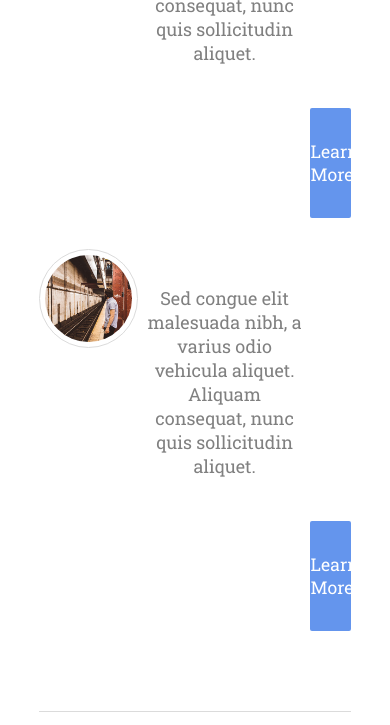
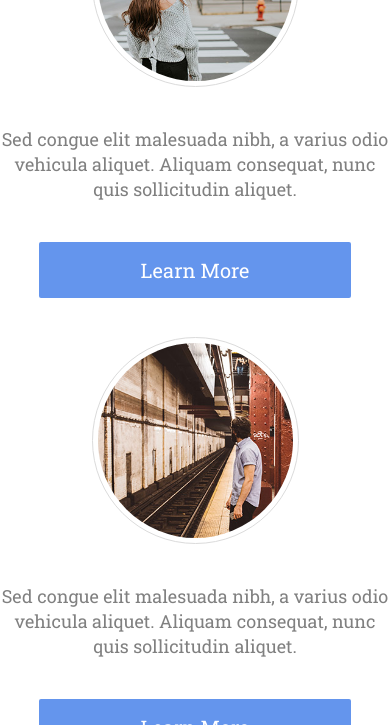
Before and after one commit to yusuf0786/Urban, a plain HTML site: page index.html in a window 390 px wide. Shown: the part 3870-4595 px from the top of the page. Drawn offline with Linux system fonts and the light colour scheme.

Commit message:
fifth commit

```diff
--- a/css/style.css
+++ b/css/style.css
@@ -173,7 +173,7 @@ body{
 
 /*-- profiles-box starts from here --*/
 .profiles-box{
-	width: 80%;
+	max-width: 1200px;
 	margin: 0 auto;
 	padding: 80px 0px;
 	text-align: center;
@@ -196,6 +196,7 @@ body{
 	margin-top: 50px;
 }
 .profiles-box .profile-box p{
+	width: 100%;
 	font-size: 12px;
 	margin: 40px 0px;
 	line-height: 25px;
@@ -204,7 +205,7 @@ body{
 
 /*-- footer starts from here --*/
 .footer{
-	width: 80%;
+	max-width: 1200px;
 	margin: 0 auto;
 	text-align: center;
 	color: grey;
@@ -233,10 +234,6 @@ body{
 	width: 80%;
 	padding: 15px 0px;
 	font-size: 20px;
-}
-.head button:hover{
-	background-color: cyan;
-	color: black;
 }
 /*-- Header finished at here --*/
 
@@ -295,29 +292,17 @@ body{
 }
 .profiles-box .profile-box{
 	width: 100%;
-	display: block;
 }
 .profiles-box .middle{
 	margin: 10% 0%;
 }
 .profile-box img{
-	width: 28%;
-	float: left;
+	width: 50%;
 	margin-top: 0px;
 }
 .profiles-box .profile-box p{
-	float: left;
-	width: 54%;
+	width: 100%;
 	font-size: 18px;
-	margin: 5% 2px;
-	line-height: 24px;
-}
-.profile-box .blue-button{
-	float: right;
-	width: 13%;
-	height: 13%;
-	margin-top: 28px;
-	font-size: 110%;
 }
 /*-- profiles-box finished at here --*/
 
--- a/index.html
+++ b/index.html
@@ -73,22 +73,22 @@
 	<!-- mid-section finished -->
 
 	<!-- profiles-box starts -->
-	 <div class="profiles-box ">
+	 <div class="profiles-box">
 
 	    <h1>Aliquam ipsum purus dolor</h1>
 		<p>Cras sagittis turpis sit amet est tempus, sit amet consectetur purus tincidunt.</p>
 
-	    <div class="profile-box clearfix">
+	    <div class="profile-box">
 		   <img src="img/pic03.jpg" alt=""><br>
 		   <p>Sed congue elit malesuada nibh, a varius odio vehicula aliquet. Aliquam consequat, nunc quis sollicitudin aliquet. </p>
 		   <button class="blue-button">Learn More</button>
 		</div>
-		<div class="profile-box middle clearfix">
+		<div class="profile-box middle">
 		   <img src="img/pic05.jpg" alt=""><br>
 		   <p>Sed congue elit malesuada nibh, a varius odio vehicula aliquet. Aliquam consequat, nunc quis sollicitudin aliquet. </p>
 		   <button class="blue-button">Learn More</button>
 		</div>
-		<div class="profile-box clearfix">
+		<div class="profile-box">
 		   <img src="img/pic04.jpg" alt=""><br>
 		   <p>Sed congue elit malesuada nibh, a varius odio vehicula aliquet. Aliquam consequat, nunc quis sollicitudin aliquet. </p>
 		   <button class="blue-button">Learn More</button>
```
